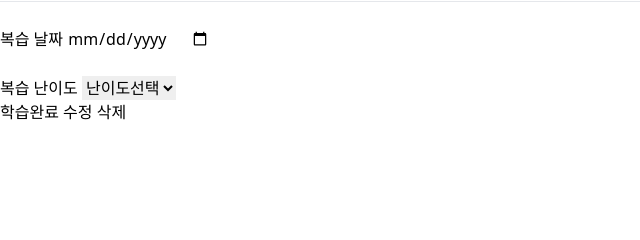
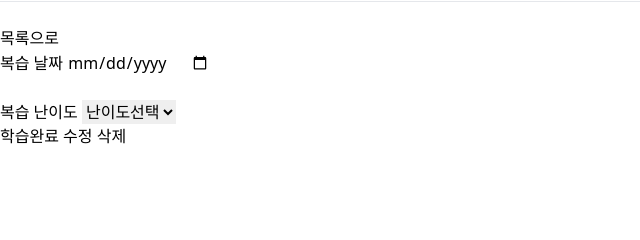
Before and after one commit to yeooonee/jungMinder, a Flask app: template templates/studylog_view.html in a window 1280 px wide. Shown: the part 95-335 px from the top of the page, without its empty margins (0-640 px from the left). Run offline with Flask 3, Linux system fonts and the light colour scheme; the template is opened without the code that fills it, so the values that code supplies are empty; some libraries are stand-ins or nearby versions.

Commit message:
조회 목록으로 버튼 추가

```diff
--- a/templates/studylog_view.html
+++ b/templates/studylog_view.html
@@ -34,6 +34,9 @@
     </div>
 
     <br>
+
+    <!--목록으로 버튼-->
+    <button type="button" onclick="location.href='/main'">목록으로</button>
 
     <!--복습 날짜-->
     <div>
```
